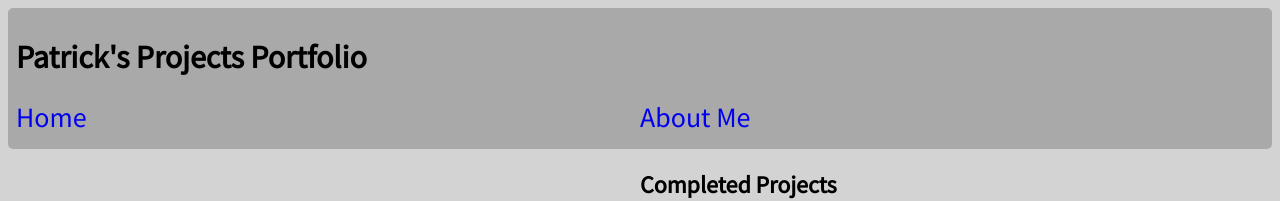
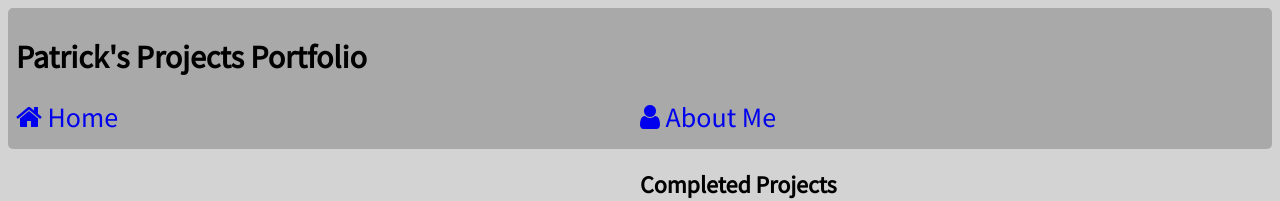
Before and after one commit to patrickmccall/portfolio, a plain HTML site: page index.html in a window 1280 px wide. Shown: the top 201 px of the page. Drawn offline with Linux system fonts and the light colour scheme.

Commit message:
added accessability

```diff
--- a/index.html
+++ b/index.html
@@ -11,8 +11,8 @@
   <header>
     <h1>Patrick's Projects Portfolio</h1>
     <nav>
-      <a href="index.html">Home</a>
-      <a href="about-me.html">About Me</a>
+      <a href="index.html"><i class="fa fa-home"></i> Home</a>
+      <a href="about-me.html"><i class="fa fa-user"></i> About Me</a>
       <a href="bootstrap.html"></a>
     </nav>
   </header>
```
